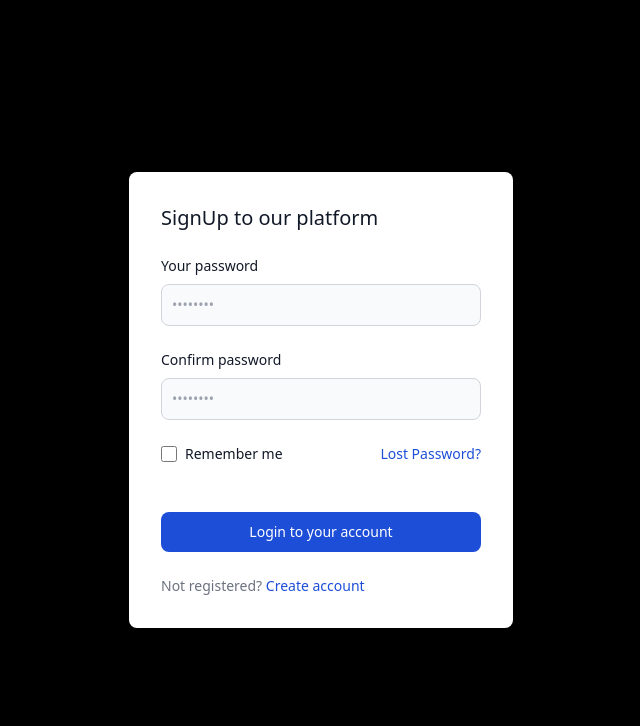
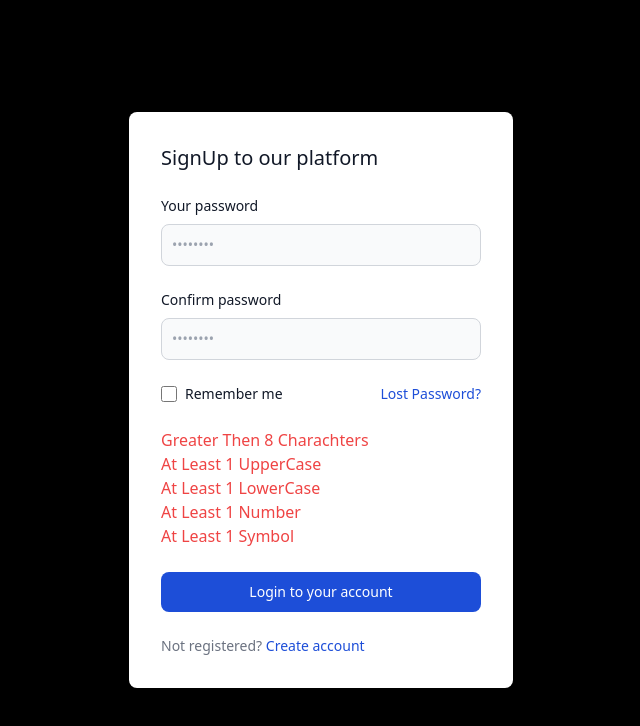
Before and after one commit to HichamDe/react-validate-psw, a React (Create React App) app: page / in a window 1280 px wide. Shown: the top 726 px of the page, without its empty margins (319-959 px from the left). Built offline with nearby package versions, Linux system fonts and the light colour scheme.

Commit message:
adding a psw contraints detector using regex

```diff
--- a/package.json
+++ b/package.json
@@ -9,7 +9,6 @@
     "react": "^18.2.0",
     "react-dom": "^18.2.0",
     "react-scripts": "5.0.1",
-    "validator": "^13.11.0",
     "web-vitals": "^2.1.4"
   },
   "scripts": {
--- a/public/index.html
+++ b/public/index.html
@@ -7,7 +7,7 @@
   <meta name="viewport" content="width=device-width, initial-scale=1" />
   <meta name="description" content="Web site created using create-react-app" />
   <link rel="stylesheet" href="/output.css">
-  <title>React App</title>
+  <title>Sign Up</title>
 </head>
 
 <body class="bg-black">
--- a/src/App.js
+++ b/src/App.js
@@ -1,28 +1,37 @@
-import { useState } from "react";
-import validator from 'validator'
+import { useEffect, useState } from "react";
 
 
 function App() {
-  const [errorMessage, setErrorMessage] = useState(null);
+  const [contraints, setContraints] = useState("");
   const [inp1, setInp1] = useState("");
   const [inp2, setInp2] = useState("");
 
+  // this function will check if a string contains a set of
+  // rules for strong password standards
+  function checkMissingContraints(password) {
+    setContraints({
+      length: password.length > 8,
+      lowercase: /.*[a-z]/g.test(password),
+      uppercase: /.*[A-Z]/g.test(password),
+      number: /.*[0-9]/g.test(password),
+      symbol: /.*[!@#\$%\^\&*\)\(+=._-]/g.test(password)
+    });
+  }
+
+  // Executed when all the required inputs are filled up
   function submit(e) {
     e.preventDefault();
     if (!(inp1 == inp2)) {
-      setErrorMessage('Enter the same password !')
+      alert('Enter the same password !');
     } else {
-      if (validator.isStrongPassword(inp1, {
-        minLength: 8, minLowercase: 1,
-        minUppercase: 1, minNumbers: 1, minSymbols: 1
-      })) {
-        alert("Strong psw")
-      } else {
-        setErrorMessage('Password Should Contain  in length of 8 at least 1 Symbol, 1 UpperCase , 1 LowerCase and 1 Number')
-      }
+      alert("Strong Password")
     }
 
   }
+
+  useEffect(() => {
+    checkMissingContraints(inp1);
+  }, [inp1]);
 
   return (
     <div className="flex justify-center items-center h-[100vh]">
@@ -33,7 +42,7 @@ function App() {
 
           <div>
             <label for="password" class="block mb-2 text-sm font-medium text-gray-900 dark:text-white">Your password</label>
-            <input onChange={(e) => setInp1(e.target.value)} type="password" name="password" id="password" placeholder="••••••••" class="bg-gray-50 border border-gray-300 text-gray-900 text-sm rounded-lg focus:ring-blue-500 focus:border-blue-500 block w-full p-2.5 dark:bg-gray-600 dark:border-gray-500 dark:placeholder-gray-400 dark:text-white" required />
+            <input onChange={(e) => { setInp1(e.target.value) }} type="password" name="password" id="password" placeholder="••••••••" class="bg-gray-50 border border-gray-300 text-gray-900 text-sm rounded-lg focus:ring-blue-500 focus:border-blue-500 block w-full p-2.5 dark:bg-gray-600 dark:border-gray-500 dark:placeholder-gray-400 dark:text-white" required />
           </div>
           <div>
             <label for="password" class="block mb-2 text-sm font-medium text-gray-900 dark:text-white">Confirm password</label>
@@ -49,7 +58,15 @@ function App() {
             </div>
             <a href="#" class="ms-auto text-sm text-blue-700 hover:underline dark:text-blue-500">Lost Password?</a>
           </div>
-          <p className="text-red-500">{errorMessage || ""}</p>
+          <section className="">
+
+            {!contraints.length ? <p className="text-red-500">Greater Then 8 Charachters</p> : ""}
+            {!contraints.uppercase ? <p className="text-red-500">At Least 1 UpperCase</p> : ""}
+            {!contraints.lowercase ? <p className="text-red-500"> At Least 1 LowerCase</p> : ""}
+            {!contraints.number ? <p className="text-red-500">At Least 1 Number</p> : ""}
+            {!contraints.symbol ? <p className="text-red-500">At Least 1 Symbol</p> : ""}
+
+          </section>
           <button type="submit" class="w-full text-white bg-blue-700 hover:bg-blue-800 focus:ring-4 focus:outline-none focus:ring-blue-300 font-medium rounded-lg text-sm px-5 py-2.5 text-center dark:bg-blue-600 dark:hover:bg-blue-700 dark:focus:ring-blue-800">Login to your account</button>
           <div class="text-sm font-medium text-gray-500 dark:text-gray-300">
             Not registered? <a href="#" class="text-blue-700 hover:underline dark:text-blue-500">Create account</a>
```
Also changed, not shown: 2 other files (tests, documents, lock files or other folders).
